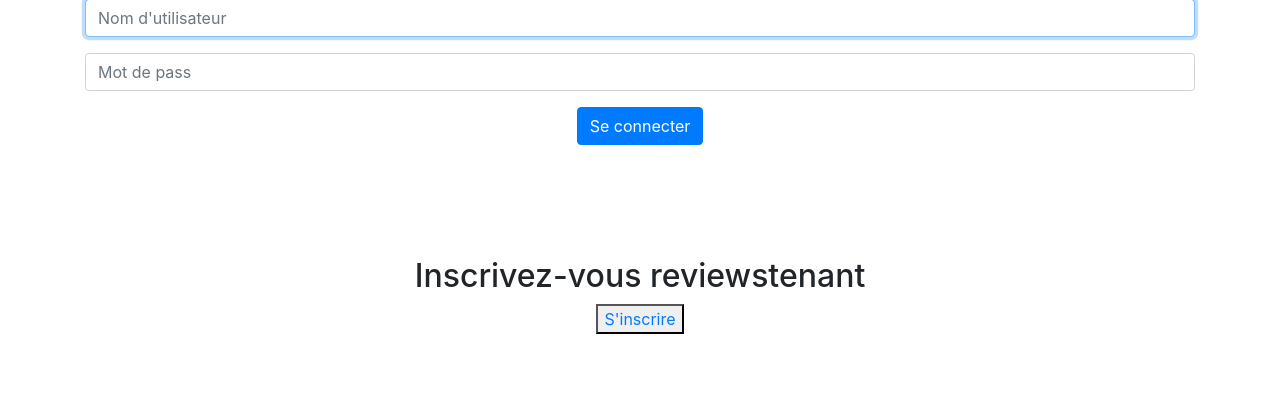
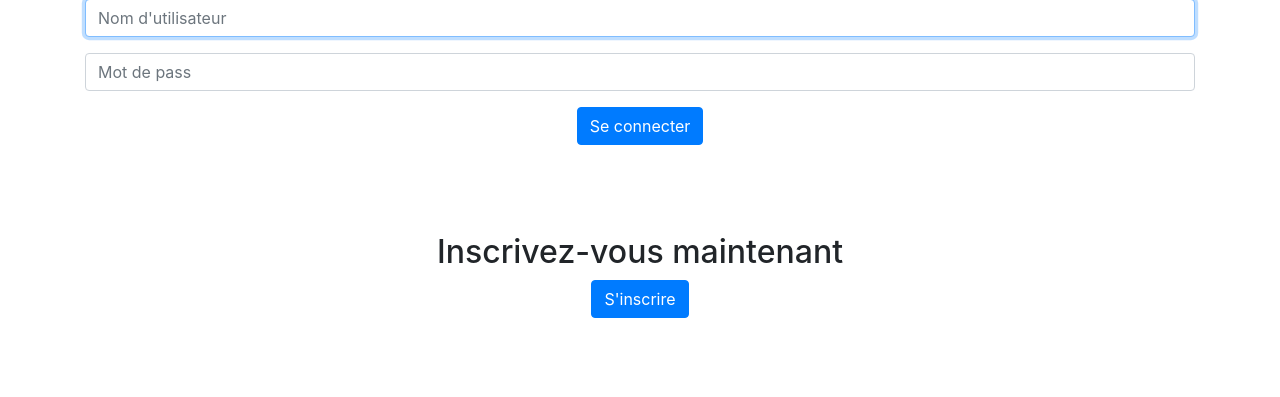
Before and after one commit to ThiHieuLUU/OCProject9, a Django app: page / in a window 1280 px wide. Shown: the part 177-574 px from the top of the page. Run offline with Django 3.2, Linux system fonts and the light colour scheme; some libraries are stand-ins or nearby versions.

Commit message:
Modify connection files

```diff
--- /dev/null
+++ b/book_review/reviews/templates/reviews/connection.html
@@ -0,0 +1,23 @@
+{% extends 'reviews/header.html' %}
+{% block content %}
+
+{% load crispy_forms_tags %}
+<!--Login-->
+<div class="container py-5">
+    <h2 class="text-center">Connectez-vous</h2>
+    <form method="POST">
+        {% csrf_token %}
+        {{ login_form|crispy }}
+        <p class="text-center">
+            <button class="btn btn-primary" type="submit" name="login">Se connecter</button>
+        </p>
+        <br>
+        <br>
+        <br>
+        <h2 class="text-center">Inscrivez-vous maintenant</h2>
+        <p class="text-center">
+            <a class="btn btn-primary" href="{% url 'reviews:register' %}">S'inscrire</a>
+        </p>
+    </form>
+</div>
+{% endblock %}
--- a/book_review/reviews/templates/reviews/home.html
+++ /dev/null
@@ -1,26 +0,0 @@
-{% extends 'reviews/header.html' %}
-{% block content %}
-
-{% load crispy_forms_tags %}
-<!--Login-->
-<div class="container py-5">
-    <h2 class="text-center">Connectez-vous</h2>
-    <form method="POST">
-        {% csrf_token %}
-        {{ login_form|crispy }}
-        <!--    <button class="btn btn-primary" type="submit">Se connecter</button>-->
-        <p class="text-center">
-            <button class="btn btn-primary" type="submit">Se connecter</button>
-        </p>
-
-
-    </form>
-</div>
-
-<div class="container py-5">
-    <h2 class="text-center">Inscrivez-vous reviewstenant</h2>
-    <p class="text-center">
-        <button><a href="{% url 'reviews:register' %}">S'inscrire</a></button>
-    </p>
-</div>
-{% endblock %}
--- a/book_review/reviews/urls.py
+++ b/book_review/reviews/urls.py
@@ -4,7 +4,7 @@
 app_name = "reviews"
 
 urlpatterns = [
-    path("", views.home_view, name="home"),
+    path("", views.connection_view, name="home"),
     path("register/", views.register_view, name="register"),
     path("logout/", views.logout_view, name="logout"),
     # path("flux/", views.flux_view, name="flux"),
--- a/book_review/reviews/views.py
+++ b/book_review/reviews/views.py
@@ -28,7 +28,7 @@ from .forms import *
 from .models import *
 
 
-def home_view(request):
+def connection_view(request):
     if request.method == "POST":
         form = MyAuthenticationForm(request, data=request.POST)
         if form.is_valid():
@@ -42,28 +42,22 @@ def home_view(request):
                 messages.error(request, "Nom d'utilisateur ou mot de passe invalide.")
         else:
             messages.error(request, "Nom d'utilisateur ou mot de passe invalide.")
+
     form = MyAuthenticationForm()
     context = {"login_form": form}
 
-    return render(request=request, template_name='reviews/home.html', context=context)
-
-
-def flux_view(request):
-    user = request.user
-    ls = user.tickets.all()
-    return render(request, "reviews/flux.html", {"ls": ls})
-
+    return render(request=request, template_name='reviews/connection.html', context=context)
 
 def register_view(request):
     if request.method == "POST":
         form = NewUserForm(request.POST)
         if form.is_valid():
-            user = form.save()
+            # user = form.save()
             # login(request, user)
             messages.success(request, "Inscription effectuée avec succès")
             return redirect("reviews:home")
         messages.error(request, "Le nom d'utilisateur ou le mot de passe est incorrect.")
-    form = NewUserForm
+    form = NewUserForm()
     return render(request=request, template_name="reviews/register.html", context={"register_form": form})
 
 
```
Also changed, not shown: book_review/reviews/templates/reviews/register.html (+3 -4 lines), book_review/db.sqlite3.
